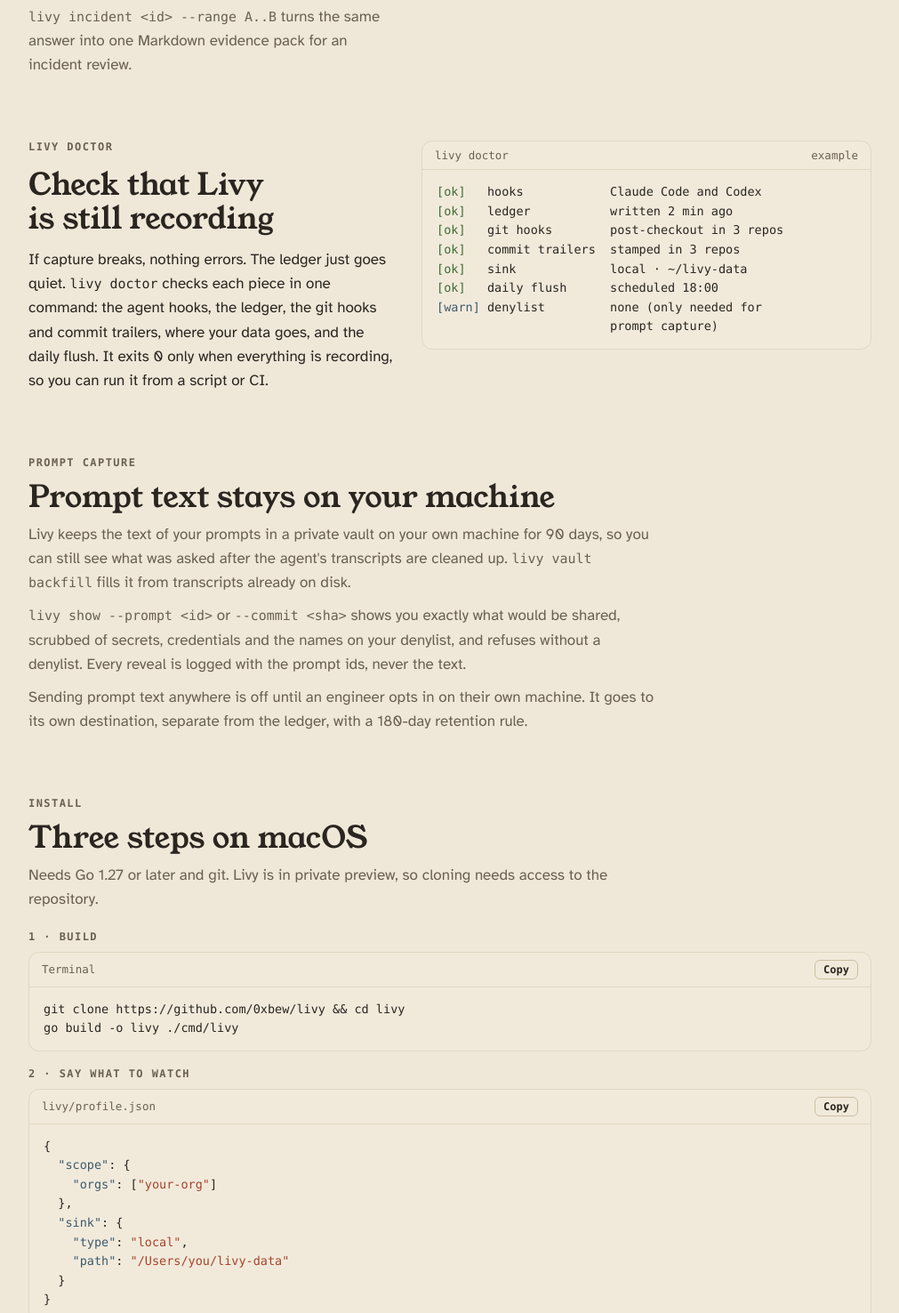
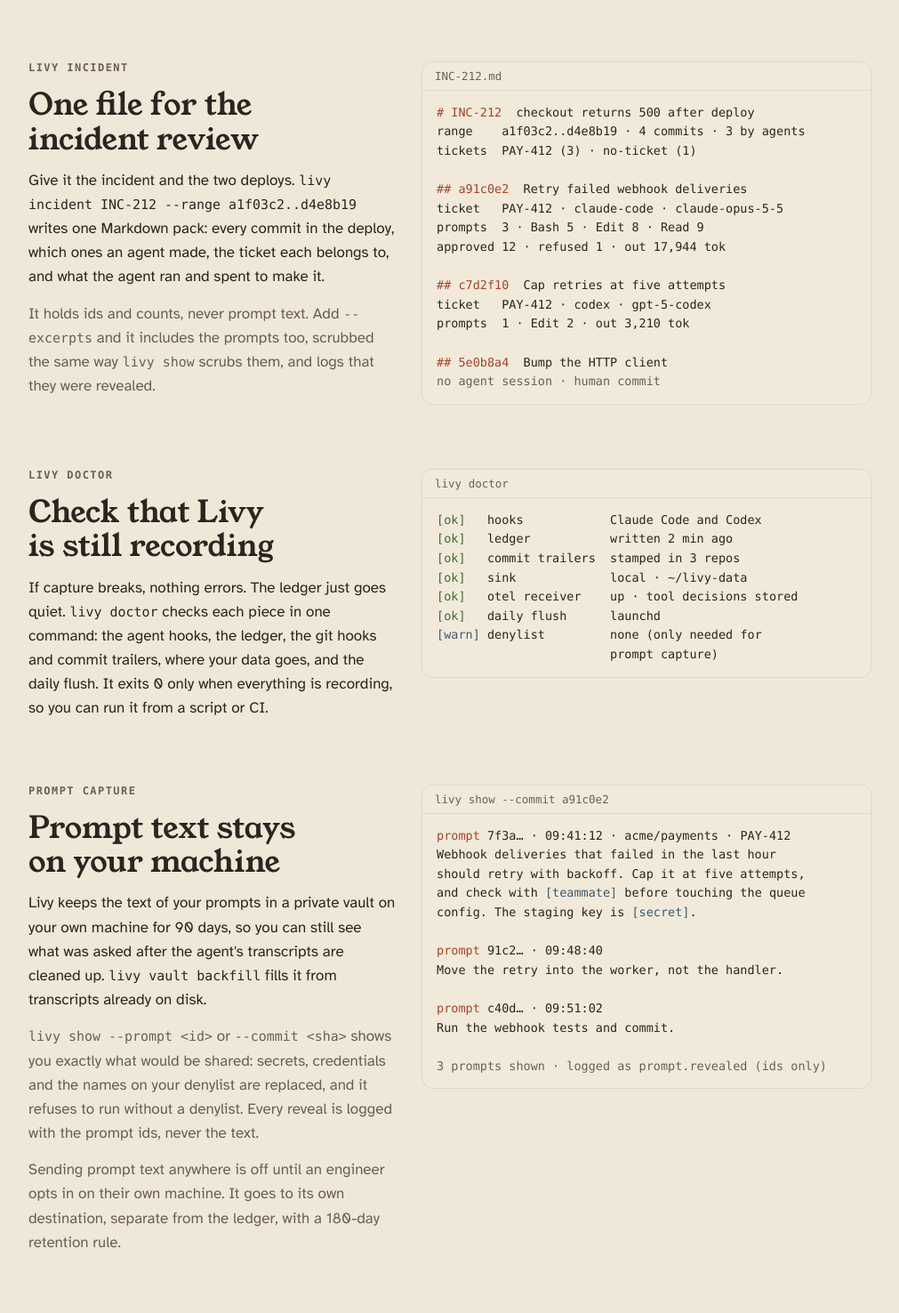
Before and after one commit to 0xbew/livy-site, a plain HTML site: page index.html in a window 1280 px wide. Shown: the part 2611-4087 px from the top of the page at 89% size, without its empty margins (134-1145 px from the left). Drawn offline with Linux system fonts and the light colour scheme; a web font is replaced by a local one.

Commit message:
Livy page: real examples for livy incident and livy show; doctor shows the OTEL receiver

```diff
--- a/index.html
+++ b/index.html
@@ -262,7 +262,6 @@ them at five attempts.
         <span class="label">livy why</span>
         <h2>What the agent did, behind any commit</h2>
         <p>When a deploy breaks, start from the commit. <code>livy why &lt;sha&gt;</code>, or a range like <code>A..B</code>, lists the sessions, prompts, tools, models and tokens behind that change, and the ticket it belongs to. It never prints prompt text.</p>
-        <p class="soft"><code>livy incident &lt;id&gt; --range A..B</code> turns the same answer into one Markdown evidence pack for an incident review.</p>
       </div>
       <div class="panel">
         <div class="bar"><span>livy why a91c0e2</span></div>
@@ -278,6 +277,35 @@ them at five attempts.
     </div>
   </section>
 
+  <section id="incident">
+    <div class="side">
+      <div class="txt">
+        <span class="label">livy incident</span>
+        <h2>One file for the incident review</h2>
+        <p>Give it the incident and the two deploys. <code>livy incident INC-212 --range a1f03c2..d4e8b19</code> writes one Markdown pack: every commit in the deploy, which ones an agent made, the ticket each belongs to, and what the agent ran and spent to make it.</p>
+        <p class="soft">It holds ids and counts, never prompt text. Add <code>--excerpts</code> and it includes the prompts too, scrubbed the same way <code>livy show</code> scrubs them, and logs that they were revealed.</p>
+      </div>
+      <div class="panel">
+        <div class="bar"><span>INC-212.md</span></div>
+<pre><span class="r"># INC-212</span>  checkout returns 500 after deploy
+range    a1f03c2..d4e8b19 · 4 commits · 3 by agents
+tickets  PAY-412 (3) · no-ticket (1)
+
+<span class="r">## a91c0e2</span>  Retry failed webhook deliveries
+ticket   PAY-412 · claude-code · claude-opus-5-5
+prompts  3 · Bash 5 · Edit 8 · Read 9
+approved 12 · refused 1 · out 17,944 tok
+
+<span class="r">## c7d2f10</span>  Cap retries at five attempts
+ticket   PAY-412 · codex · gpt-5-codex
+prompts  1 · Edit 2 · out 3,210 tok
+
+<span class="r">## 5e0b8a4</span>  Bump the HTTP client
+<span class="c">no agent session · human commit</span></pre>
+      </div>
+    </div>
+  </section>
+
   <section id="doctor">
     <div class="side">
       <div class="txt">
@@ -286,13 +314,13 @@ them at five attempts.
         <p>If capture breaks, nothing errors. The ledger just goes quiet. <code>livy doctor</code> checks each piece in one command: the agent hooks, the ledger, the git hooks and commit trailers, where your data goes, and the daily flush. It exits 0 only when everything is recording, so you can run it from a script or CI.</p>
       </div>
       <div class="panel">
-        <div class="bar"><span>livy doctor</span><span>example</span></div>
+        <div class="bar"><span>livy doctor</span></div>
 <pre><span class="ok">[ok]</span>   hooks            Claude Code and Codex
 <span class="ok">[ok]</span>   ledger           written 2 min ago
-<span class="ok">[ok]</span>   git hooks        post-checkout in 3 repos
 <span class="ok">[ok]</span>   commit trailers  stamped in 3 repos
 <span class="ok">[ok]</span>   sink             local · ~/livy-data
-<span class="ok">[ok]</span>   daily flush      scheduled 18:00
+<span class="ok">[ok]</span>   otel receiver    up · tool decisions stored
+<span class="ok">[ok]</span>   daily flush      launchd
 <span class="wn">[warn]</span> denylist         none (only needed for
                         prompt capture)</pre>
       </div>
@@ -300,13 +328,31 @@ them at five attempts.
   </section>
 
   <section id="prompts">
-    <header>
-      <span class="label">Prompt capture</span>
-      <h2>Prompt text stays on your machine</h2>
-      <p class="soft">Livy keeps the text of your prompts in a private vault on your own machine for 90 days, so you can still see what was asked after the agent's transcripts are cleaned up. <code>livy vault backfill</code> fills it from transcripts already on disk.</p>
-      <p class="soft"><code>livy show --prompt &lt;id&gt;</code> or <code>--commit &lt;sha&gt;</code> shows you exactly what would be shared, scrubbed of secrets, credentials and the names on your denylist, and refuses without a denylist. Every reveal is logged with the prompt ids, never the text.</p>
-      <p class="soft">Sending prompt text anywhere is off until an engineer opts in on their own machine. It goes to its own destination, separate from the ledger, with a 180-day retention rule.</p>
-    </header>
+    <div class="side">
+      <div class="txt">
+        <span class="label">Prompt capture</span>
+        <h2>Prompt text stays on your machine</h2>
+        <p>Livy keeps the text of your prompts in a private vault on your own machine for 90 days, so you can still see what was asked after the agent's transcripts are cleaned up. <code>livy vault backfill</code> fills it from transcripts already on disk.</p>
+        <p class="soft"><code>livy show --prompt &lt;id&gt;</code> or <code>--commit &lt;sha&gt;</code> shows you exactly what would be shared: secrets, credentials and the names on your denylist are replaced, and it refuses to run without a denylist. Every reveal is logged with the prompt ids, never the text.</p>
+        <p class="soft">Sending prompt text anywhere is off until an engineer opts in on their own machine. It goes to its own destination, separate from the ledger, with a 180-day retention rule.</p>
+      </div>
+      <div class="panel">
+        <div class="bar"><span>livy show --commit a91c0e2</span></div>
+<pre><span class="r">prompt</span> 7f3a… · 09:41:12 · acme/payments · PAY-412
+Webhook deliveries that failed in the last hour
+should retry with backoff. Cap it at five attempts,
+and check with <span class="wn">[teammate]</span> before touching the queue
+config. The staging key is <span class="wn">[secret]</span>.
+
+<span class="r">prompt</span> 91c2… · 09:48:40
+Move the retry into the worker, not the handler.
+
+<span class="r">prompt</span> c40d… · 09:51:02
+Run the webhook tests and commit.
+
+<span class="c">3 prompts shown · logged as prompt.revealed (ids only)</span></pre>
+      </div>
+    </div>
   </section>
 
   <section id="install">
@@ -441,4 +487,5 @@ Array.prototype.forEach.call(document.querySelectorAll('.copybtn[data-copy]'),fu
 })();
 </script>
 
+
 </body></html>
```
